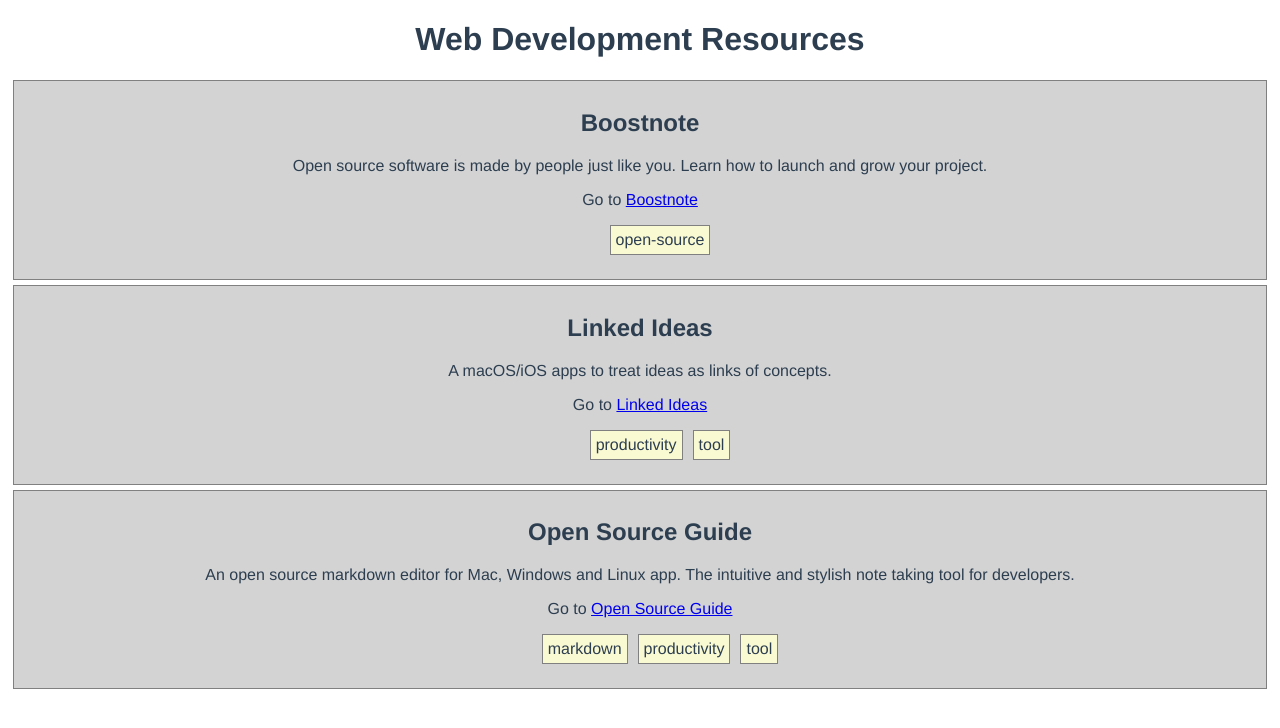
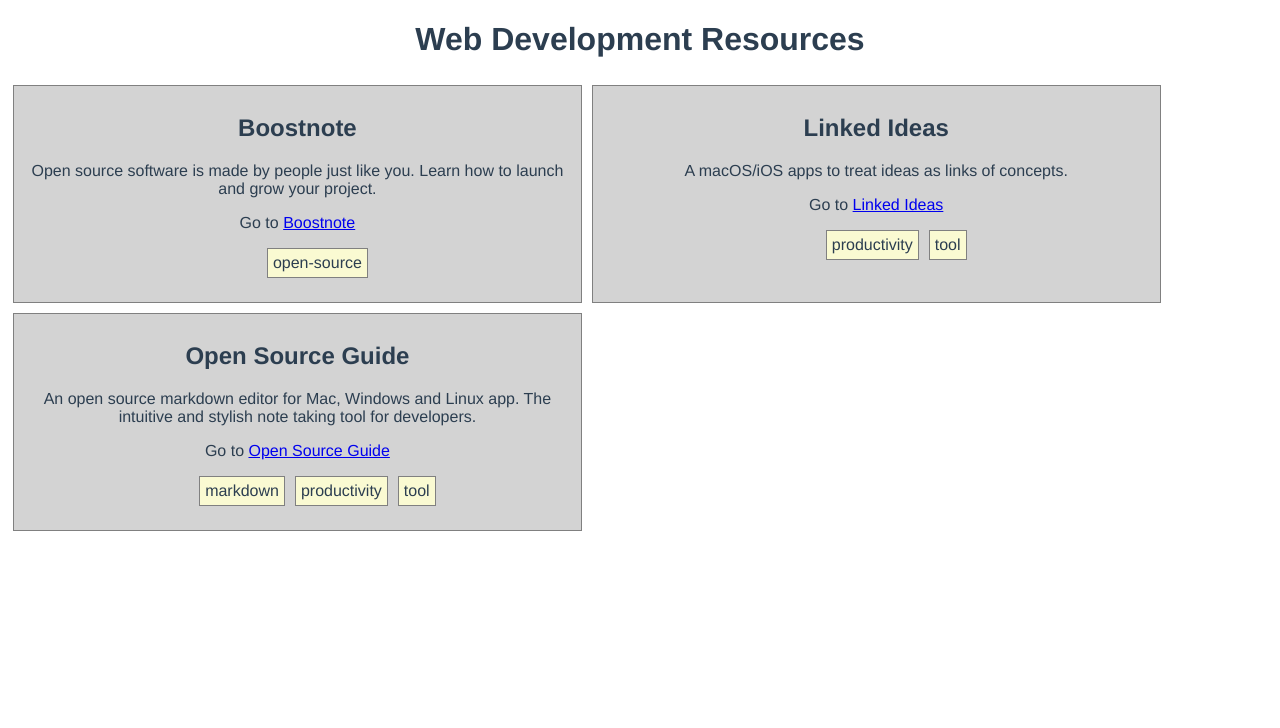
Before and after one commit to KJLarson/WebDevResources-Vue, a Vue app: page / in a window 1280 px wide. Shown: the top 728 px of the page. Built offline with nearby package versions, Linux system fonts and the light colour scheme.

Commit message:
Add flexbox to container holding cards, delete Vue logo from files

```diff
--- a/src/components/resources.vue
+++ b/src/components/resources.vue
@@ -1,7 +1,7 @@
 <!-- Using https://vuejsexamples.com/a-simple-card-components-with-vue-js/ to try to make this card -->
 
 <template>
-  <div>
+  <div id="container">
     <div class="card" v-for="site in websites" v-bind:key="site.id">
       <div class="card-body">
         <h2 class="card-title">{{ site.name }}</h2>
@@ -17,6 +17,8 @@
     </div>
   </div>
 </template>
+
+
 
 <script>
 export default {
@@ -65,18 +67,25 @@
   box-sizing: border-box;
 }
 
+#container {
+  display: flex;
+  flex-wrap: wrap;
+}
+
 .card {
   border: gray solid 1px;
   margin: 5px;
   text-align: center;
   background-color: lightgray;
   padding: 8px;
+  width: 45%;
 }
 
 .tags {
   list-style: none;
   display: flex;
   justify-content: center;
+  width: 100%;
 }
 
 .tags li {
```
Also changed, not shown: src/assets/logo.png (deleted).
